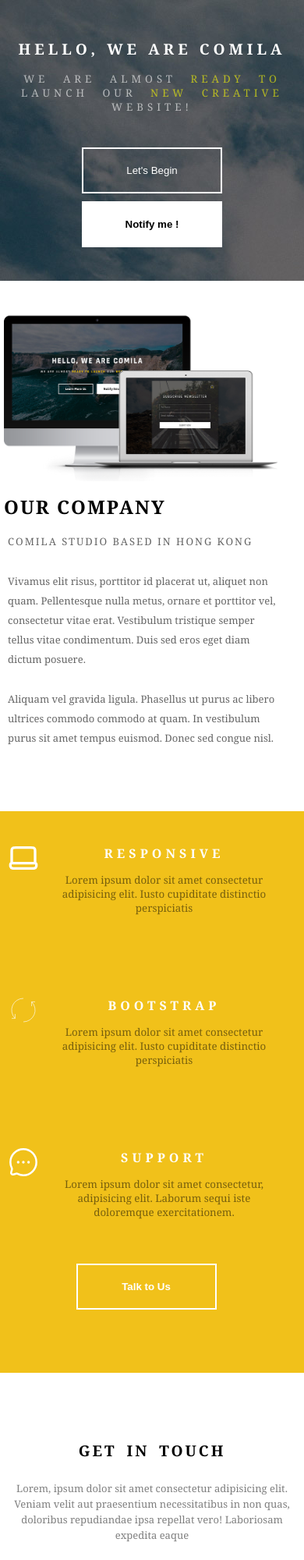
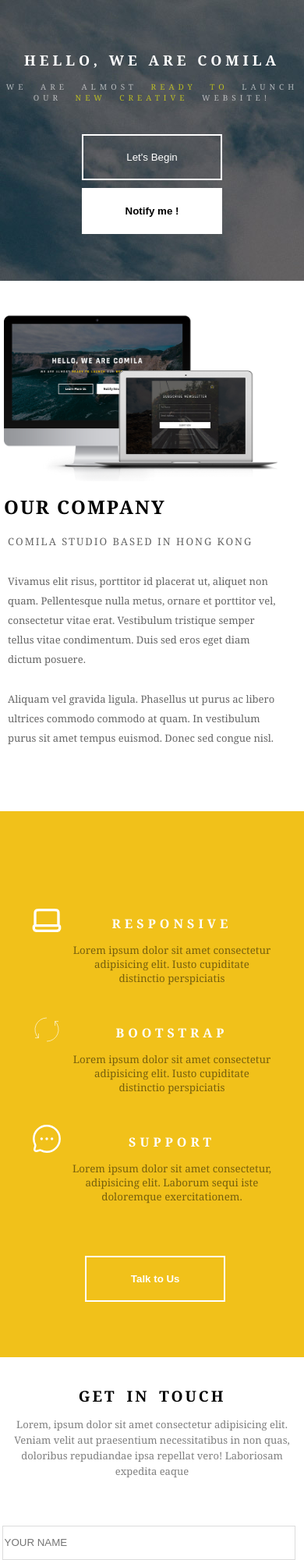
Before and after one commit to sukumar-chennari/ComilaProject, a plain HTML site: page index.html in a window 390 px wide. Shown: the top 2000 px of the page at 78% size. Drawn offline with Linux system fonts and the light colour scheme.

Commit message:
made some chages in index file and css file for responsiveness

```diff
--- a/index.css
+++ b/index.css
@@ -8,14 +8,14 @@
         width: 100%;
         letter-spacing: 5px;
         font-weight: bolder;
-        font-size: larger;
+        font-size: large;
     }
     .firstRowH3{
         width: 100%;
         opacity: 0.6;
         font-weight: lighter;
         text-align: center;
-        font-size: smaller;
+        font-size: x-small;
     }
 
     .firstrowButtonDiv{
@@ -55,23 +55,22 @@
     /* Third Row */
     #thirdRow{
         /* margin: 0; */
-        padding-top: 20px;
-
+        /* padding-top: 0px; */
         display: block;
         width: 100vw;
         height: 700px;
-        position: relative;
     }
     .featuresOuterDiv{
         width: 90%;
-        height: 70%;
-        padding: 10px;
+        height: 60%;
         display: flex;
         flex-direction: column;
-        justify-content: space-between;
+        justify-content: space-around;
     }
     .featureSvg{
         width: 40px;
+        height: 40px;
+        margin-left: 40px;
     }
     .feature1Div{
         margin: 0;
@@ -101,12 +100,12 @@
         font-size: smaller;
     }
     .featureButton{
-        margin-left: 25%;
+        margin-left: 28%;
     }
     /* Fourth Row Get in Touch */
     #fourthRow{
         width: 100%;
-        height: 700px;
+        height: 600px;
     }
     .fourthRowP{
         width: 100%;
@@ -116,6 +115,7 @@
         word-spacing: 5px;
         letter-spacing: 3px;
         font-size: larger;
+        margin: 0;
     }
     form{
         margin-left: 5px;
@@ -135,7 +135,7 @@
    /* Footer */
 
    #footer{
-    height: 330px;
+    height: 200px;
     width: 100%;
     display: flex;
     justify-content: space-around;
@@ -153,13 +153,15 @@
    }
 
    .footerOpacity>p{
-   opacity: 0.5;
-   line-height: normal;
+    opacity: 0.5;
+    line-height: normal;
+    font-size: x-small;
    }
 
    .iconFooter{
     height: 15px;
     margin: 0;
+    margin-top: 20px;
     margin-right: 5;
     margin-left: 5;
     width: 15px;
--- a/index.html
+++ b/index.html
@@ -365,7 +365,7 @@
 
         <!-- Get in Touch -->
         <div id="fourthRow">
-            <div><h1 class="fourthRowH1">GET IN TOUCH</h1></div>
+            <h1 class="fourthRowH1">GET IN TOUCH</h1>
             <p class="fourthRowP">Lorem, ipsum dolor sit amet consectetur adipisicing elit. Veniam velit aut praesentium necessitatibus in non quas, doloribus repudiandae ipsa repellat vero! Laboriosam expedita eaque
 
             </p>
```
